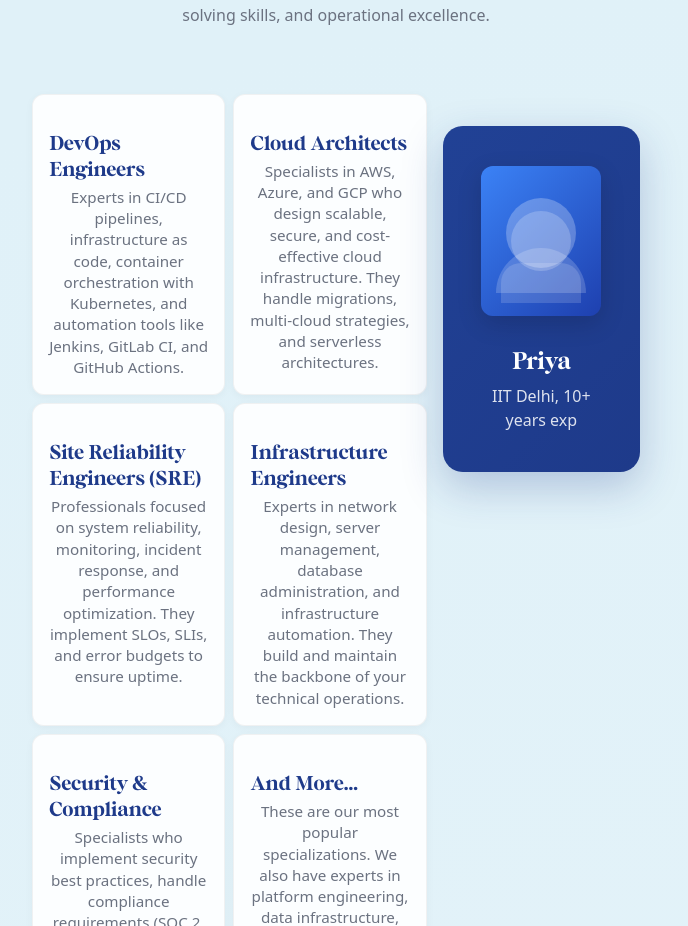
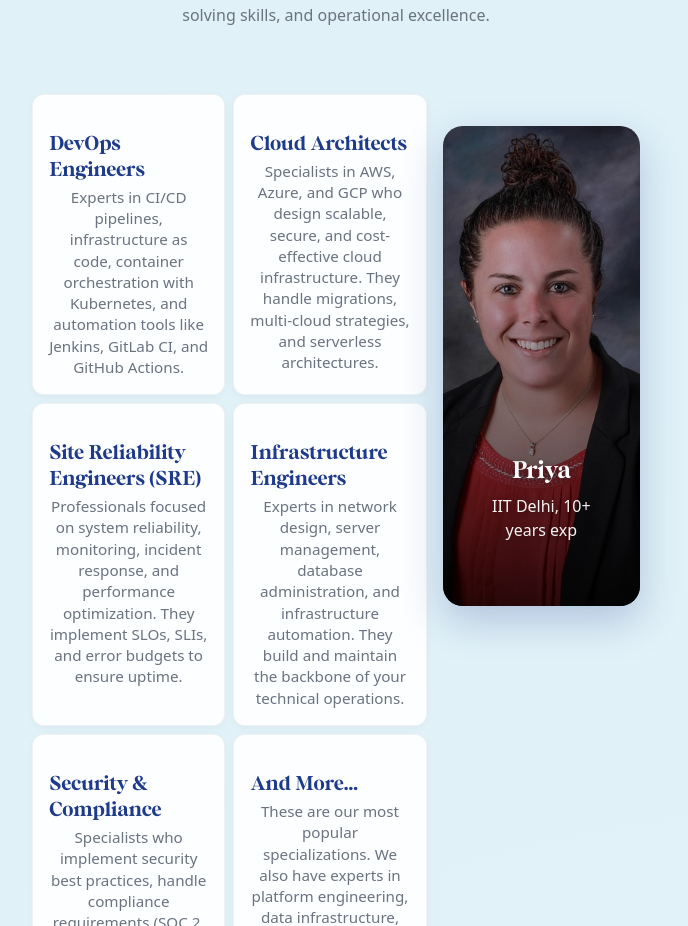
Before and after one commit to IsuruLakmal2000/talentphiere, a React (Vite) app: page /roles/infrastructure-operations in a window 1280 px wide. Shown: the part 1048-1974 px from the top of the page, without its empty margins (304-992 px from the left). Built offline with nearby package versions, Linux system fonts and the light colour scheme.

Commit message:
add our roles images

```diff
--- a/src/components/RoleTemplate/RoleTemplate.css
+++ b/src/components/RoleTemplate/RoleTemplate.css
@@ -208,62 +208,32 @@
   width: 100%;
   position: relative;
   overflow: hidden;
-}
-
-.profile-container::before {
+  background-size: cover;
+  background-position: center;
+  background-repeat: no-repeat;
+  min-height: 400px;
+  display: flex;
+  align-items: flex-end;
+  justify-content: center;
+}
+
+.profile-overlay {
   content: '';
   position: absolute;
   top: 0;
   left: 0;
   right: 0;
   bottom: 0;
-  background: linear-gradient(135deg, rgba(59, 130, 246, 0.1) 0%, transparent 100%);
+  background: linear-gradient(to top, rgba(0, 0, 0, 0.8) 0%, rgba(0, 0, 0, 0.3) 50%, transparent 100%);
   pointer-events: none;
-}
-
-.profile-image {
-  margin-bottom: 1.5rem;
-  position: relative;
   z-index: 1;
-}
-
-.image-placeholder {
-  width: 160px;
-  height: 200px;
-  margin: 0 auto;
-  background: linear-gradient(135deg, #3b82f6 0%, #1e40af 100%);
-  border-radius: 16px;
-  position: relative;
-  overflow: hidden;
-  box-shadow: 0 8px 25px rgba(0, 0, 0, 0.15);
-}
-
-.avatar-placeholder {
-  position: absolute;
-  top: 45%;
-  left: 50%;
-  transform: translate(-50%, -50%);
-  width: 70px;
-  height: 70px;
-  background: rgba(255, 255, 255, 0.25);
-  border-radius: 50%;
-}
-
-.avatar-placeholder::after {
-  content: '';
-  position: absolute;
-  bottom: -25px;
-  left: 50%;
-  transform: translateX(-50%);
-  width: 90px;
-  height: 45px;
-  background: rgba(255, 255, 255, 0.18);
-  border-radius: 45px 45px 0 0;
 }
 
 .profile-details {
   position: relative;
-  z-index: 1;
+  z-index: 2;
+  padding: 1.5rem 1rem;
+  width: 100%;
 }
 
 .profile-name {
@@ -273,13 +243,15 @@
   color: white;
   margin-bottom: 0.4rem;
   line-height: 1.2;
+  text-shadow: 0 2px 10px rgba(0, 0, 0, 0.5);
 }
 
 .profile-subtitle {
   font-size: 1rem;
-  color: rgba(255, 255, 255, 0.85);
+  color: rgba(255, 255, 255, 0.95);
   margin: 0;
   font-weight: 400;
+  text-shadow: 0 2px 8px rgba(0, 0, 0, 0.5);
 }
 
 /* Responsive Design */
@@ -372,6 +344,7 @@
   .profile-container {
     padding: 2rem 1.5rem;
     max-width: 280px;
+    min-height: 360px;
   }
 
   .profiles-layout {
@@ -1138,6 +1111,7 @@
   .profile-container {
     max-width: 260px;
     padding: 1.8rem 1.2rem;
+    min-height: 340px;
   }
 
   .image-placeholder {
--- a/src/components/RoleTemplate/RoleTemplate.tsx
+++ b/src/components/RoleTemplate/RoleTemplate.tsx
@@ -10,6 +10,7 @@ interface CategoryItem {
 interface ProfileData {
   name: string;
   subtitle: string;
+  image: string; // Path to the profile image
 }
 
 interface RoleTemplateProps {
@@ -100,12 +101,8 @@ const RoleTemplate: React.FC<RoleTemplateProps> = ({
             </div>
 
             <div className="profile-display">
-              <div className="profile-container">
-                <div className="profile-image">
-                  <div className="image-placeholder">
-                    <div className="avatar-placeholder"></div>
-                  </div>
-                </div>
+              <div className="profile-container" style={{ backgroundImage: `url(${profileData.image})` }}>
+                <div className="profile-overlay"></div>
                 <div className="profile-details">
                   <h4 className="profile-name">{profileData.name}</h4>
                   <p className="profile-subtitle">{profileData.subtitle}</p>
--- a/src/screens/BrandStrategy/BrandStrategy.tsx
+++ b/src/screens/BrandStrategy/BrandStrategy.tsx
@@ -1,5 +1,6 @@
 import React from 'react';
 import { RoleTemplate } from '../../components/RoleTemplate';
+import womanImage from '../../assets/images/woman.jpg';
 
 const BrandStrategy: React.FC = () => {
   const heroTitle = "Brand & Strategy Professionals Who Shape Your Story";
@@ -41,7 +42,8 @@ const BrandStrategy: React.FC = () => {
 
   const profileData = {
     name: "Meera",
-    subtitle: "NIFT Delhi, 12+ years exp"
+    subtitle: "NIFT Delhi, 12+ years exp",
+    image: womanImage
   };
 
   return (
--- a/src/screens/DigitalMarketingGrowth/DigitalMarketingGrowth.tsx
+++ b/src/screens/DigitalMarketingGrowth/DigitalMarketingGrowth.tsx
@@ -1,5 +1,6 @@
 import React from 'react';
 import { RoleTemplate } from '../../components/RoleTemplate';
+import womanImage from '../../assets/images/woman.jpg';
 
 const DigitalMarketingGrowth: React.FC = () => {
   const heroTitle = "Digital Marketing & Growth Experts Who Drive Results";
@@ -41,7 +42,8 @@ const DigitalMarketingGrowth: React.FC = () => {
 
   const profileData = {
     name: "Anjali",
-    subtitle: "IIM Bangalore, 9+ years exp"
+    subtitle: "IIM Bangalore, 9+ years exp",
+    image: womanImage
   };
 
   return (
--- a/src/screens/InfrastructureOperations/InfrastructureOperations.tsx
+++ b/src/screens/InfrastructureOperations/InfrastructureOperations.tsx
@@ -1,5 +1,6 @@
 import React from 'react';
 import { RoleTemplate } from '../../components/RoleTemplate';
+import womanImage from '../../assets/images/woman.jpg';
 
 const InfrastructureOperations: React.FC = () => {
   const heroTitle = "Infrastructure & Operations Experts Who Keep Things Running";
@@ -41,7 +42,8 @@ const InfrastructureOperations: React.FC = () => {
 
   const profileData = {
     name: "Priya",
-    subtitle: "IIT Delhi, 10+ years exp"
+    subtitle: "IIT Delhi, 10+ years exp",
+    image: womanImage
   };
 
   return (
--- a/src/screens/OurRoles/OurRoles.tsx
+++ b/src/screens/OurRoles/OurRoles.tsx
@@ -1,5 +1,6 @@
 import React from 'react';
 import { RoleTemplate } from '../../components/RoleTemplate';
+import womanImage from '../../assets/images/woman.jpg';
 
 const OurRoles: React.FC = () => {
   const heroTitle = "Hire an EA that's designed for Founders";
@@ -37,7 +38,8 @@ const OurRoles: React.FC = () => {
 
   const profileData = {
     name: "Nihara",
-    subtitle: "University of Essex"
+    subtitle: "University of Essex",
+    image: womanImage
   };
 
   return (
--- a/src/screens/SoftwareDevelopment/SoftwareDevelopment.tsx
+++ b/src/screens/SoftwareDevelopment/SoftwareDevelopment.tsx
@@ -1,5 +1,6 @@
 import React from 'react';
 import { RoleTemplate } from '../../components/RoleTemplate';
+import manImage from '../../assets/images/man.jpg';
 
 const SoftwareDevelopment: React.FC = () => {
   const heroTitle = "Development & Innovation Talent for Modern Teams";
@@ -41,7 +42,8 @@ const SoftwareDevelopment: React.FC = () => {
 
   const profileData = {
     name: "Rajesh",
-    subtitle: "IIT Bombay, 8+ years exp"
+    subtitle: "IIT Bombay, 8+ years exp",
+    image: manImage
   };
 
   return (
```
Also changed, not shown: src/assets/images/man.jpg (added), src/assets/images/woman.jpg (added).
